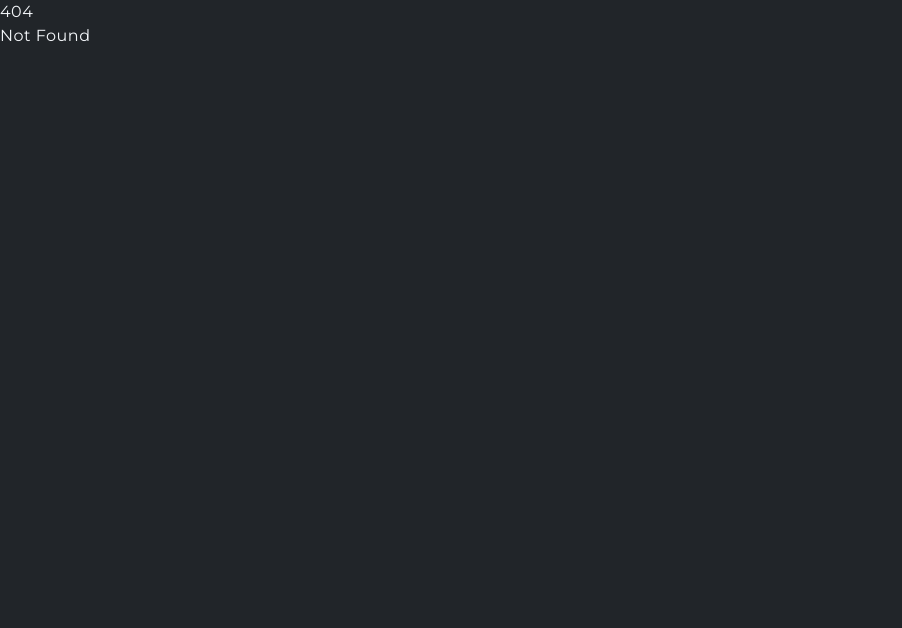
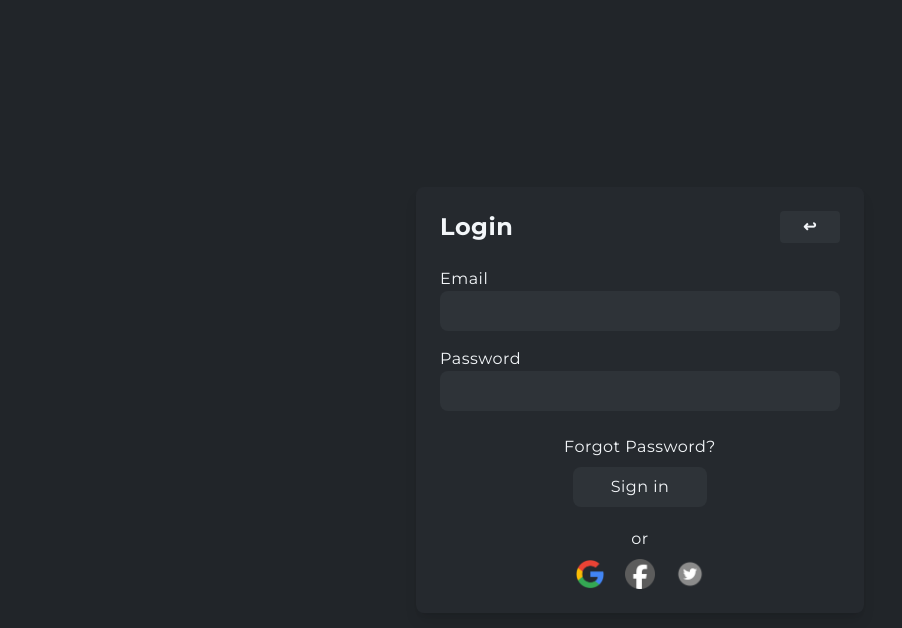
Before and after one commit to SzOliver99/libri_project, a SvelteKit app: page /sign-in in a window 1280 px wide. Before the commit this address had no page. Shown: the top 628 px of the page, without its empty margins (0-902 px from the left). Built offline with nearby package versions, Linux system fonts and the light colour scheme.

Commit message:
Login & Register renaimed. Logic added to sign-in & sign-up buttons. Return button to both Certifications

```diff
--- a/src/routes/+page.svelte
+++ b/src/routes/+page.svelte
@@ -2,8 +2,8 @@
 	let categories = [
 		{ name: 'Best Sellers', link: '#' },
 		{ name: 'New Arrivals', link: '#' },
-		{ name: 'Fiction', link: '#' },
-		{ name: 'Non-Fiction', link: '#' }
+		// { name: 'Fiction', link: '#' },
+		// { name: 'Non-Fiction', link: '#' }
 	];
 
 	let products = [
@@ -81,7 +81,7 @@
 	<header>
 		<div class="container mx-auto px-4 py-6 flex justify-between items-center">
 			<div class="text-2xl font-bold">My Book Store</div>
-			<nav class="space-x-4">
+			<nav class="space-x-3">
 				{#each categories as category}
 					<a href={category.link}>
 						{category.name}
@@ -89,7 +89,9 @@
 				{/each}
 			</nav>
 			<div>
-				<a href="asd">Sign In</a>
+				<a class="font-bold hover:underline" href="sign-in">Sign In</a>
+				/
+				<a class="underline hover:no-underline" href="sign-up">Sign Up</a>
 			</div>
 		</div>
 	</header>
--- a/src/routes/login/+page.svelte
+++ b/src/routes/sign-in/+page.svelte
@@ -14,7 +14,10 @@
 
 <div class="min-h-screen bg-primary flex items-center justify-center">
 	<div class="bg-secondary p-6 rounded-lg shadow-lg max-w-md w-full">
-		<h1 class="text-2xl font-bold mb-6 text-gray-700">Login</h1>
+		<div class="flex mb-6 justify-between items-center">
+			<h1 class="text-2xl font-bold text-gray-700">Login</h1>
+			<a class="w-[60px] py-1 text-center bg-btn_primary rounded font-bold" href="/">&#8617;</a>
+		</div>
 
 		<!-- Display error messages if any -->
 		{#if form?.missing}
--- a/src/routes/register/+page.svelte
+++ b/src/routes/sign-up/+page.svelte
@@ -4,7 +4,10 @@
 
 <div class="min-h-screen flex items-center justify-center bg-primary">
 	<div class="bg-secondary p-6 rounded-lg shadow-lg max-w-md w-full">
-		<h1 class="text-2xl font-bold mb-6 text-gray-800">Register</h1>
+		<div class="flex mb-6 justify-between items-center">
+			<h1 class="text-2xl font-bold text-gray-800">Register</h1>
+			<a class="w-[60px] py-1 text-center bg-btn_primary rounded font-bold" href="/">&#8617;</a>
+		</div>
 
 		<!-- Display error messages if any -->
 		{#if form?.missing}
```
